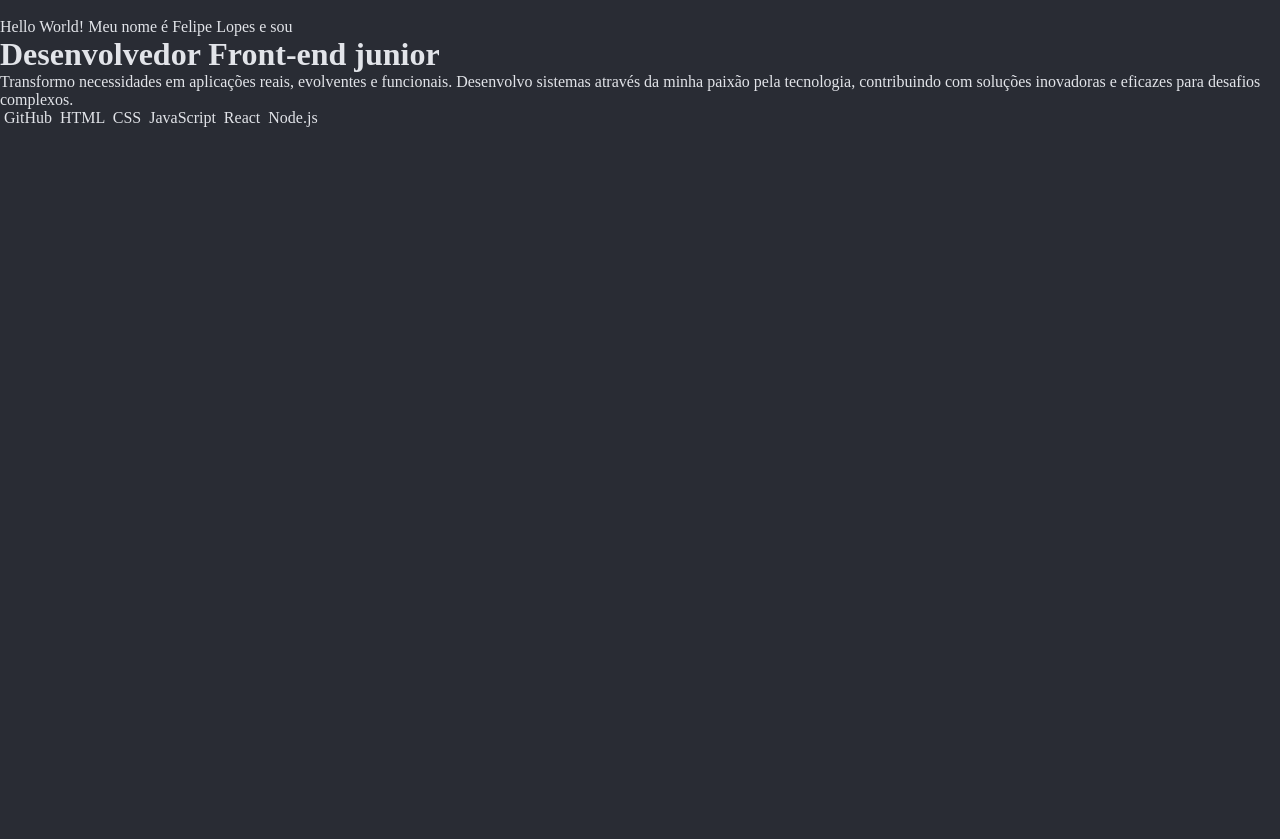
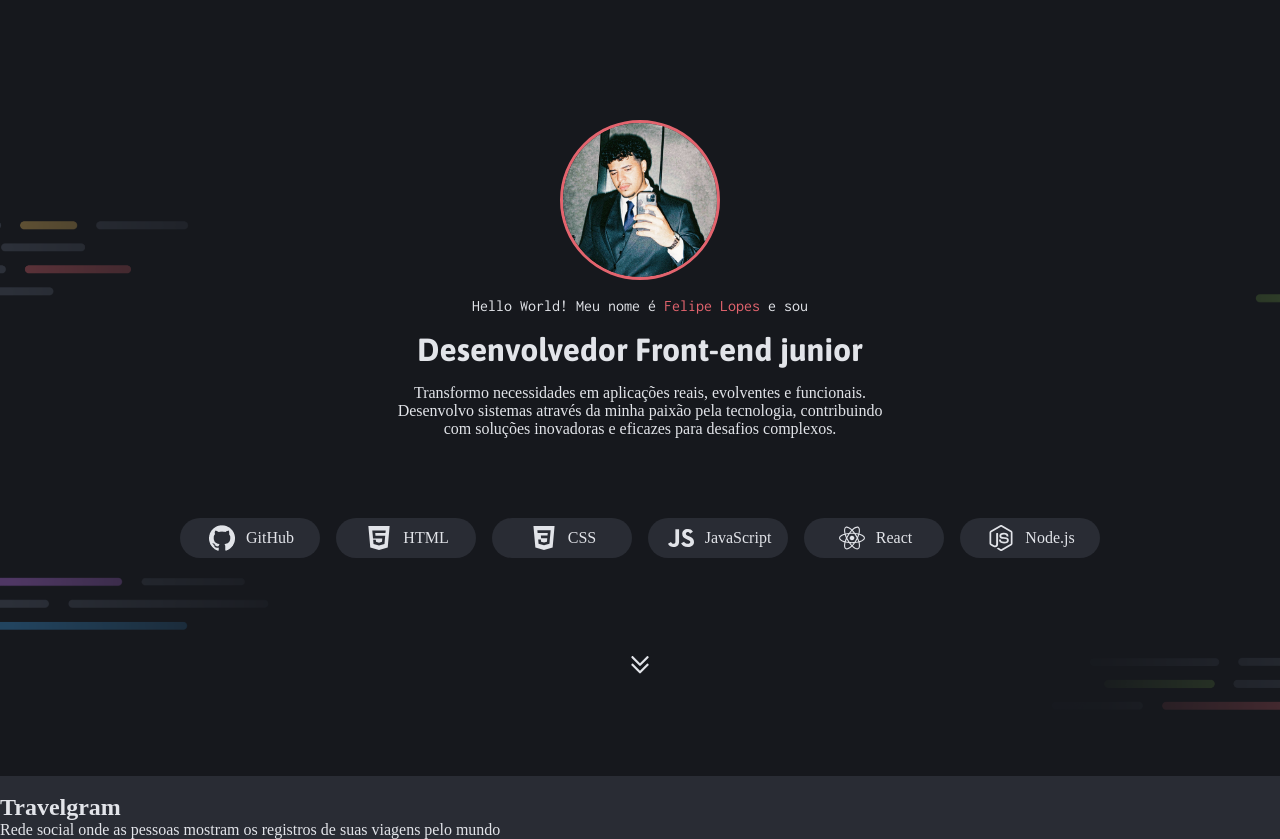
Before and after one commit to felipe-lopess/projeto-portifolio-dev, a plain HTML site: page index.html in a window 1280 px wide. Before the commit the page ends 800 px from the top, so only its background shows below. Drawn offline with Linux system fonts and the light colour scheme.

Commit message:
header da aplicacao realizada, iniciando secao de destaques

```diff
--- a/index.html
+++ b/index.html
@@ -25,10 +25,10 @@
 </head>
 <body>
     <header id="perfil">
-        <div class="">
-            <img src="" alt="">
+        <div class="box-perfil">
+            <img src="images/ft-perfil.jpeg" alt="Foto de perfil">
 
-            <p>Hello World! Meu nome é Felipe Lopes e sou</p>
+            <span>Hello World! Meu nome é <span class="red">Felipe Lopes</span> e sou</span>
 
             <h1>
                 Desenvolvedor Front-end junior
@@ -37,41 +37,60 @@
             <p>
                 Transformo necessidades em aplicações reais, evolventes e funcionais. Desenvolvo sistemas através da minha paixão pela tecnologia, contribuindo com soluções inovadoras e eficazes para desafios complexos.
             </p>
-
-            <span>
-                <img src="" alt="">
+        </div>
+        <div class="box-perfil-2">
+            <span class="icons">
+                <img src="images/icons/GitHub.png" alt="" >
                 GitHub
             </span>
 
-            <span>
-                <img src="" alt="">
+            <span class="icons">
+                <img src="images/icons/HTML.svg" alt="">
                 HTML
             </span>
 
-            <span>
-                <img src="" alt="">
-                CSS
+            <span class="icons">
+                <img src="images/icons/CSS.svg" alt=""> CSS
             </span>
 
-            <span>
-                <img src="" alt="">
+            <span class="icons">
+                <img src="images/icons/JavaScript.svg" alt="">
                 JavaScript
             </span>
 
-            <span>
-                <img src="" alt="">
+            <span class="icons">
+                <img src="images/icons/React.svg" alt="">
                 React
             </span>
 
-            <span>
-                <img src="" alt="">
+            <span class="icons">
+                <img src="images/icons/Node.js.svg" alt="">
                 Node.js
             </span>
+        </div>
 
-            <span>
+        <span class="roll">
+            <img src="images/icons/CaretDoubleDown.svg" alt="">
+        </span>
+
+    </header>
+    <section id="destaques">
+        <div>
+            <span></span>
+            <span></span>
+        </div>
+
+        <div class="grid-box">
+            <div class="card">
                 <img src="" alt="">
-            </span>
+                <h2>
+                    Travelgram
+                </h2>
+                <span>
+                  Rede social onde as pessoas mostram os registros de suas viagens pelo mundo
+                </span>
+            </div>
         </div>
-    </header>
+    </section>
 </body>
 </html>
--- a/styles/global.css
+++ b/styles/global.css
@@ -16,9 +16,9 @@
     --gray-400: #292C34;
     --gray-500: #16181D;
     --gray-600: #0D0E11;
-    --asap: font-family: "Asap", sans-serif;
-    --inconsolata: font-family: "Inconsolata", monospace;
-    --maven-pro: font-family: "Maven Pro", sans-serif;
+    --asap: "Asap", sans-serif;
+    --inconsolata: "Inconsolata", monospace;
+    --maven-pro: "Maven Pro", sans-serif;
     --asap-lg: 56px/120% var(--asap);
     --asap-md: 24px/120% var(--asap);
     --asap-sm: 16px/120% var(--asap);
@@ -31,3 +31,28 @@ body {
     background-color: var(--gray-400);
     color: var(--gray-100);
 }
+
+.red {
+    color: var(--red);
+}
+
+.purple {
+    color: var(--purple);
+}
+
+.blue {
+    color: var(--blue);
+}
+
+.green {
+    color: var(--green);
+}
+
+.yellow {
+    color: var(--yellow);
+}
+
+
+h1 {
+    font-family: var(--asap);
+}
--- a/styles/sections.css
+++ b/styles/sections.css
@@ -1,3 +1,76 @@
 #perfil {
+    display: flex;
+    flex-direction: column;
+    background-image: url(../images/Background_Contacts.png);
+    background-size: cover;
+    background-repeat: no-repeat;
+    padding-block: 120px 100px;;
+
+    .box-perfil {
+        display: flex;
+        flex-direction: column;
+        justify-content: center;
+        align-items: center;
+        gap: 16px;
+        padding-bottom: 80px;
+
+        img{
+            width: 160px;
+            height: 160px;
+            border-radius: 50%;
+            border: 3px solid var(--red);
+        }
+
+        span {
+            font-size: 16px;
+            line-height: 120%;
+            font-family: var(--inconsolata);
+
+        }
+
+        p {
+            display: flex;
+            justify-content: center;
+            align-items: center;
+            text-align: center;
+            font-family: var(--maven-pro-sm);
+            max-width: 500px;
+        }
+    }
+
+    .box-perfil-2 {
+        display: flex;
+        justify-content: center;
+        align-items: center;
+        gap: 16px;
+        padding-bottom: 94px;
+
+        .icons {
+            background-color: var(--gray-400);
+            border-radius: 30px;
+            width: 140px;
+            height: 40px;
+            display: flex;
+            justify-content: center;
+            align-items: center;
+
+            img {
+                width: cover;
+                padding-right: 8px;
+            }
+        }
+    }
+
+    .roll {
+        display: flex;
+        justify-content: center;
+        align-items: center;
+
+        img {
+            width: 24px;
+            height: 24px;
+
+        }
+    }
 
 }
```
Also changed, not shown: images/ft-perfil.jpeg (added), images/icons/ArrowUpRight.png (added), images/icons/CSS.png (added), images/icons/CaretDoubleDown.png (added), images/icons/Devices.png (added), images/icons/EnvelopeSimple.png (added), images/icons/GitHub.png (added), images/icons/GithubLogo.png (added), images/icons/HTML.png (added), images/icons/HardDrives.png (added), images/icons/Infinity.png (added), images/icons/InstagramLogo.png (added), images/icons/JavaScript.png (added), images/icons/LinkedinLogo.png (added), 2 more files.
